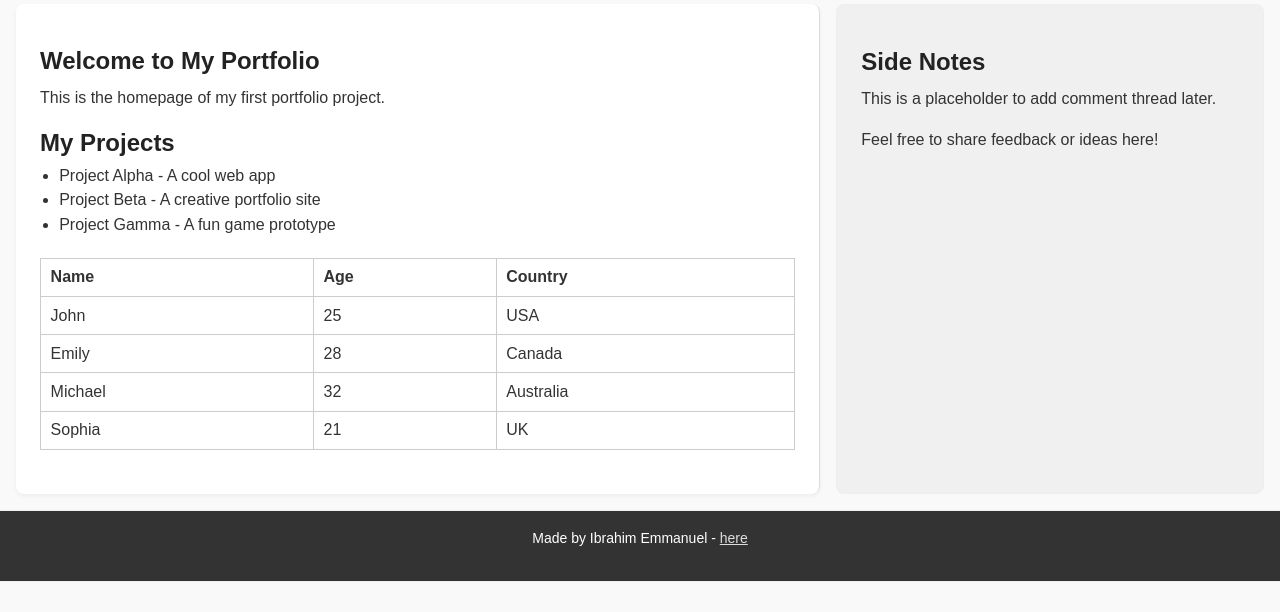
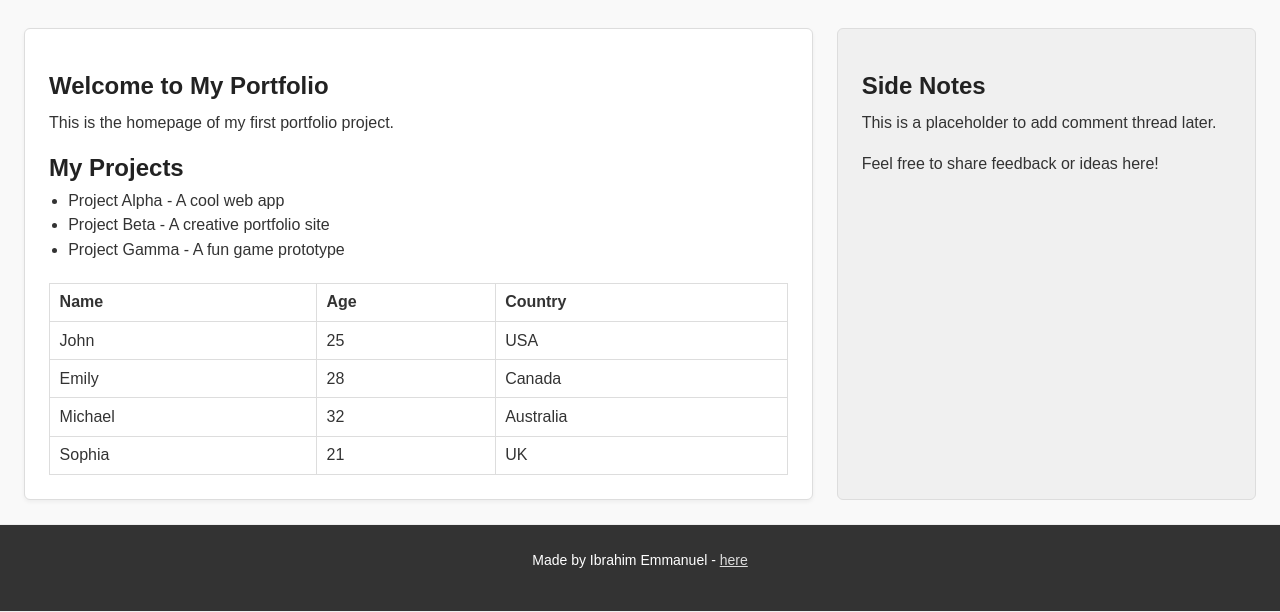
Before and after one commit to ibrahimemmanuel/alx_html_css, a plain HTML site: page css_basic/index.html in a window 1280 px wide. Shown: the part 218-830 px from the top of the page. Before the commit the page ends 800 px from the top, so only its background shows below. Drawn offline with Linux system fonts and the light colour scheme.

Commit message:
Modified site pages

```diff
--- a/css_basic/styles.css
+++ b/css_basic/styles.css
@@ -1,3 +1,13 @@
+:root {
+  --main-bg-color: #ffffff;
+  --sidebar-bg-color: #f0f0f0;
+  --header-footer-bg: #333;
+  --header-footer-text: #ffffff;
+  --main-text-color: #222;
+  --border-color: #ddd;
+  --padding-base: 1.5rem;
+}
+
 /* General layout using Flexbox */
 body {
   display: flex;
@@ -11,13 +21,15 @@ body {
 main {
   display: flex;
   flex: auto;
+  gap: 1.5rem; /* spacing between article and aside */
+  padding: var(--padding-base); /* internal padding for main */
 }
 
 /* Header and Footer Styling */
 header, footer {
-  background-color: #333;
-  color: white;
-  padding: 1rem;
+  background-color: var(--header-footer-bg);
+  color: var(--header-footer-text);
+  padding: var(--padding-base);
 }
 
 header ul {
@@ -30,7 +42,7 @@ header ul {
 
 header a {
   color: white;
-  text-decoration: none;
+  text-decoration: white;
 }
 
 footer a {
@@ -41,24 +53,27 @@ footer a {
 /* Main layout division */
 article {
   flex: 2;
-  padding: 1.5rem;
+  background-color: var(--main-bg-color);
+  border: 1px solid var(--border-color);
+  border-radius: 6px;
+  padding: var(--padding-base);
   overflow-y: auto;
-  background-color: white;
-  border-right: 1px solid #ddd;
 }
 
 aside {
   flex: 1;
-  padding: 1.5rem;
+  background-color: var(--sidebar-bg-color);
+  border: 1px solid var(--border-color);
+  border-radius: 6px;
+  padding: var(--padding-base);
   overflow-y: auto;
-  background-color: #f0f0f0;
 }
 
 /* Headings spacing */
 h1, h2, h3 {
   margin-top: 1.2rem;
   margin-bottom: 0.6rem;
-  color: #222;
+  color: var(--main-text-color);
 }
 
 /* Paragraphs */
@@ -75,7 +90,7 @@ table {
 }
 
 table, th, td {
-  border: 1px solid #ccc;
+  border: 1px solid var(--border-color);
 }
 
 th, td {
```
Also changed, not shown: css_basic/tweets.html (+1 -1 lines).
